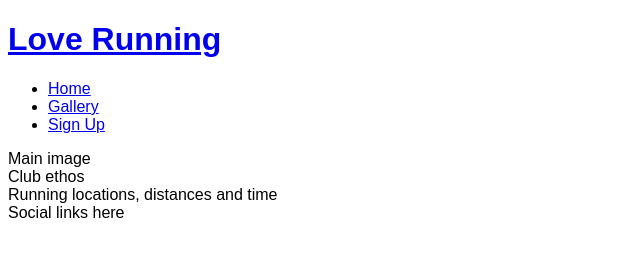
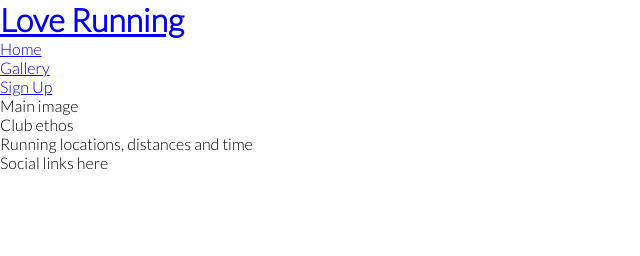
Before and after one commit to Krnsand/love-running, a plain HTML site: page index.html in a window 1280 px wide. Shown: the whole page, without its empty margins (0-640 px from the left). Drawn offline with Linux system fonts and the light colour scheme.

Commit message:
Add google fonts and remove default margins, padding and border

```diff
--- a/assets/css/style.css
+++ b/assets/css/style.css
@@ -1,3 +1,12 @@
+@import url('https://fonts.googleapis.com/css2?family=Lato:wght@300&family=Oswald:wght@300&display=swap');
+
+* {
+    margin: 0;
+    padding: 0;
+    border: none;
+}
+
 body {
-    font-family: Arial, sans-serif;
+    font-family: Lato, sans-serif;
+    font-weight: 300;
 }
```
